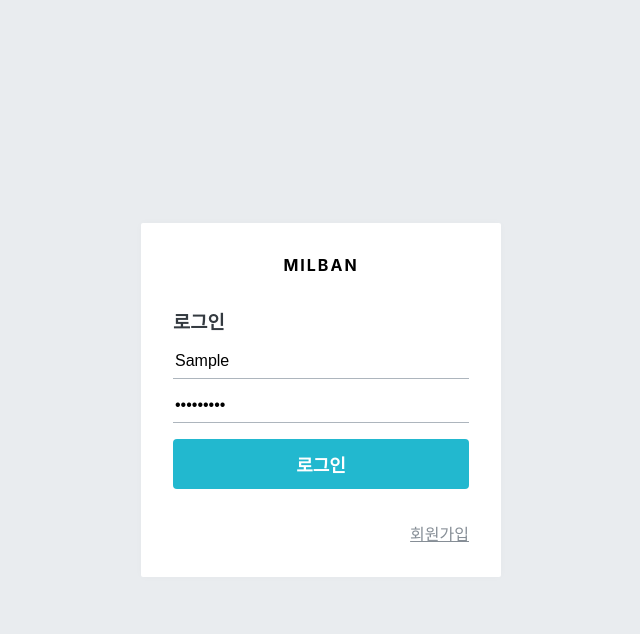
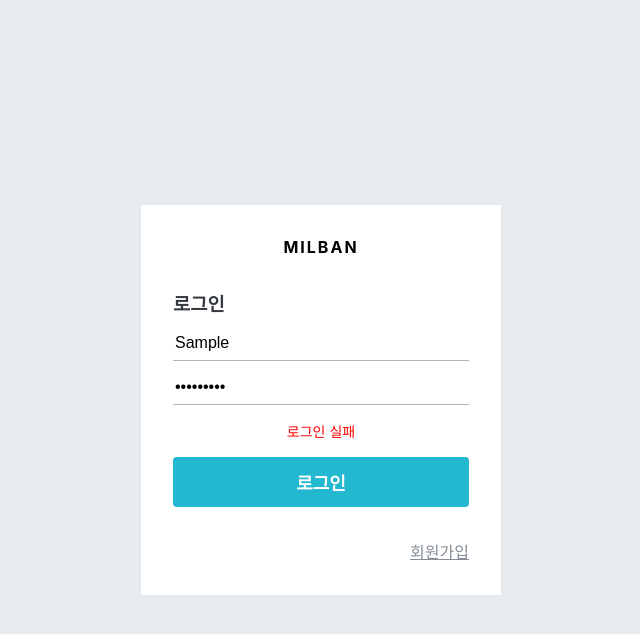
Before and after one commit to milban/blog-frontend-exercise, a React (Create React App) app: page /login in a window 1280 px wide. Both pictures are taken after typing "Sample", "Sample123" into the empty fields and a click on the button "로그인". Shown: the top 634 px of the page, without its empty margins (319-959 px from the left). Built offline with nearby package versions, Linux system fonts and the light colour scheme; no server answers.

Commit message:
Handle auth error

```diff
--- a/src/components/auth/LoginForm.tsx
+++ b/src/components/auth/LoginForm.tsx
@@ -9,6 +9,7 @@ import AuthFormContainer from 'components/auth/AuthFormContainer';
 import authTypeTextMap from 'lib/textMap/authTypeTextMap';
 import ButtonWithMarginTop from 'components/auth/ButtonWithMarginTop';
 import { check } from 'modules/user';
+import ErrorMessage from 'components/common/ErrorMessage';
 
 const LoginForm: React.FC<RouteComponentProps> = ({ history }) => {
   const dispatch = useDispatch();
@@ -78,6 +79,7 @@ const LoginForm: React.FC<RouteComponentProps> = ({ history }) => {
           value={form.password}
           onChange={onChange}
         />
+        {authError && <ErrorMessage>로그인 실패</ErrorMessage>}
         <ButtonWithMarginTop cyan fullWidth>
           {authTypeTextMap[AuthType.Login]}
         </ButtonWithMarginTop>
--- a/src/components/auth/RegisterForm.tsx
+++ b/src/components/auth/RegisterForm.tsx
@@ -1,4 +1,4 @@
-import React, { useEffect } from 'react';
+import React, { useEffect, useState } from 'react';
 import { useDispatch, useSelector } from 'react-redux';
 import { RootState } from 'modules';
 import { AuthInputElement, StyledAuthInput } from 'components/auth/AuthInput';
@@ -9,6 +9,7 @@ import AuthFormContainer from 'components/auth/AuthFormContainer';
 import authTypeTextMap from 'lib/textMap/authTypeTextMap';
 import ButtonWithMarginTop from 'components/auth/ButtonWithMarginTop';
 import { check } from 'modules/user';
+import ErrorMessage from 'components/common/ErrorMessage';
 
 const RegisterForm: React.FC<RouteComponentProps> = ({ history }) => {
   const dispatch = useDispatch();
@@ -18,6 +19,8 @@ const RegisterForm: React.FC<RouteComponentProps> = ({ history }) => {
     authError,
     user,
   } = useSelector((state: RootState) => ({ ...state.auth, ...state.user }));
+
+  const [error, setError] = useState<string>();
 
   const onChange: React.ChangeEventHandler<AuthInputElement> = (event) => {
     const { name, value } = event.target;
@@ -33,8 +36,12 @@ const RegisterForm: React.FC<RouteComponentProps> = ({ history }) => {
   const onSubmit: React.FormEventHandler<HTMLFormElement> = (event) => {
     event.preventDefault();
     const { username, password, passwordConfirm } = form;
+    if ([username, password, passwordConfirm].includes('')) {
+      setError('빈 칸을 모두 입력하세요.');
+      return;
+    }
     if (password !== passwordConfirm) {
-      // TODO: 오류 처리
+      setError('비밀번호가 일치하지 않습니다.');
       return;
     }
     dispatch(register({ username, password }));
@@ -46,8 +53,11 @@ const RegisterForm: React.FC<RouteComponentProps> = ({ history }) => {
 
   useEffect(() => {
     if (authError) {
-      console.log('오류 발생');
-      console.log(authError);
+      if (authError.response?.status === 409) {
+        setError('이미 존재하는 계정명입니다.');
+        return;
+      }
+      setError('회원가입 실패');
       return;
     }
     if (auth) {
@@ -91,6 +101,7 @@ const RegisterForm: React.FC<RouteComponentProps> = ({ history }) => {
           value={form.passwordConfirm}
           onChange={onChange}
         />
+        {error && <ErrorMessage>{error}</ErrorMessage>}
         <ButtonWithMarginTop cyan fullWidth>
           {authTypeTextMap[AuthType.Register]}
         </ButtonWithMarginTop>
--- /dev/null
+++ b/src/components/common/ErrorMessage.tsx
@@ -0,0 +1,10 @@
+import styled from 'styled-components';
+
+const ErrorMessage = styled.div`
+  color: red;
+  text-align: center;
+  font-size: 0.875rem;
+  margin-top: 1rem;
+`;
+
+export default ErrorMessage;
--- a/src/modules/auth/types.ts
+++ b/src/modules/auth/types.ts
@@ -1,4 +1,5 @@
 import { FailureAction, SuccessAction } from 'modules/types';
+import { AxiosError } from 'axios';
 
 export enum AuthType {
   Login = 'login',
@@ -80,6 +81,6 @@ export interface AuthState {
     username: string;
     password: string;
   };
-  authError: Error | null;
+  authError: AxiosError | null;
   auth: any;
 }
--- a/src/modules/types.ts
+++ b/src/modules/types.ts
@@ -1,8 +1,10 @@
+import { AxiosError } from 'axios';
+
 export interface SuccessAction<T, P> {
   type: T;
   payload: P;
 }
 export interface FailureAction<T> {
   type: T;
-  payload: Error;
+  payload: AxiosError;
 }
--- a/src/modules/user/types.ts
+++ b/src/modules/user/types.ts
@@ -1,4 +1,5 @@
 import { FailureAction, SuccessAction } from 'modules/types';
+import { AxiosError } from 'axios';
 
 export const TEMP_SET_USER = 'user/TEMP_SET_USER' as const;
 
@@ -27,5 +28,5 @@ export type UserAction =
 
 export interface UserState {
   user: any;
-  checkError: Error | null;
+  checkError: AxiosError | null;
 }
```
